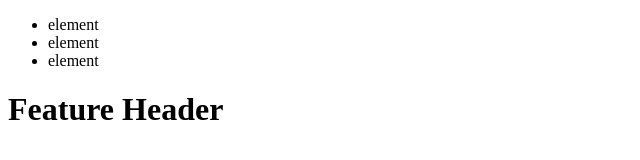
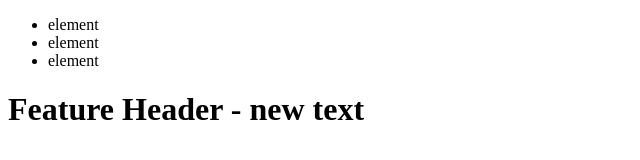
Before and after one commit to StefanoMiC/git-test-FS0824B, a plain HTML site: page index.html in a window 1280 px wide. Shown: the whole page, without its empty margins (0-640 px from the left). Drawn offline with Linux system fonts and the light colour scheme.

Commit message:
updates title

```diff
--- a/index.html
+++ b/index.html
@@ -15,7 +15,7 @@
             <li>element</li>
         </ul>
     </header>
-    <h1>Feature Header</h1>
+    <h1>Feature Header - new text</h1>
 
 </body>
 
```
